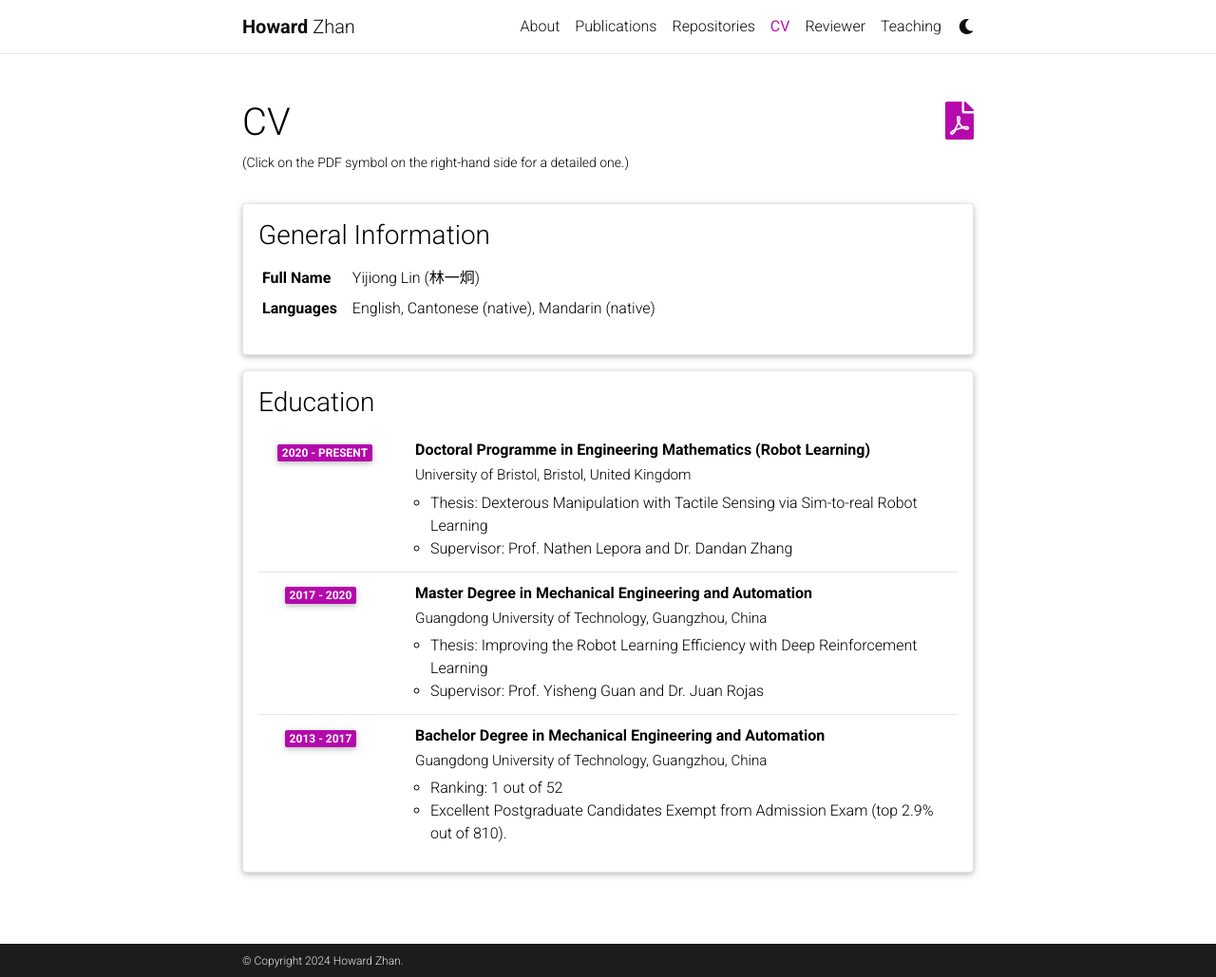
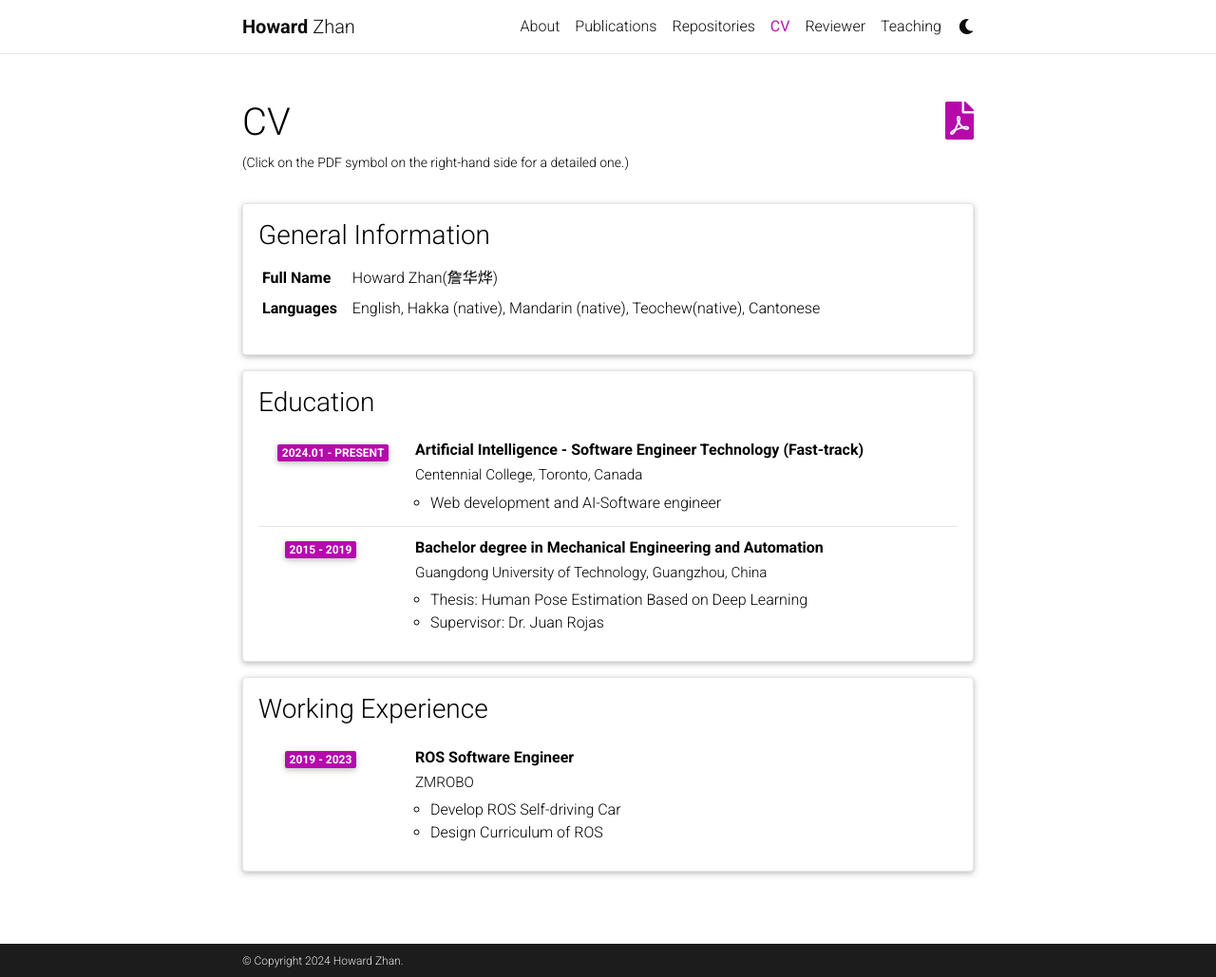
Before and after one commit to huayezhan/resume, a Jekyll site: the page built from _pages/cv.md, in a window 1280 px wide and 1029 px high. Shown: the whole window at 95% size. Built offline with Jekyll 4.4.1, drawn with Linux system fonts in a browser that asks for light colours; comment, search, counter and statistics services are not loaded; a style sheet for code colours, icons or effects is not loaded.

Commit message:
cv-updated

```diff
--- a/_data/cv.yml
+++ b/_data/cv.yml
@@ -2,21 +2,20 @@
   type: map
   contents:
     - name: Full Name
-      value: Yijiong Lin (林一炯)
+      value: Howard Zhan(詹华烨)
     # - name: Date of Birth
     #   value: 14th March 1879
     - name: Languages
-      value: English, Cantonese (native), Mandarin (native)
+      value: English, Hakka (native), Mandarin (native), Teochew(native), Cantonese
 
 - title: Education
   type: time_table
   contents:
-    - title: Doctoral Programme in Engineering Mathematics (Robot Learning)
-      institution: University of Bristol, Bristol, United Kingdom
-      year: 2020 - present
+    - title: Artificial Intelligence - Software Engineer Technology (Fast-track)
+      institution: Centennial College, Toronto, Canada
+      year: 2024.01 - present
       description:
-        - "Thesis: Dexterous Manipulation with Tactile Sensing via Sim-to-real Robot Learning"
-        - "Supervisor: Prof. Nathen Lepora and Dr. Dandan Zhang"
+        - "Web development and AI-Software engineer"
       # description:
       #   - Description 1.
       #   - Description 2.
@@ -24,19 +23,22 @@
         #   contents:
         #     - Sub-description 1.
         #     - Sub-description 2.
-    - title: Master Degree in Mechanical Engineering and Automation
+    - title: Bachelor degree in Mechanical Engineering and Automation
       institution: Guangdong University of Technology, Guangzhou, China
-      year: 2017 - 2020
+      year: 2015 - 2019
       description:
-        - "Thesis: Improving the Robot Learning Efficiency with Deep Reinforcement Learning"
-        - "Supervisor: Prof. Yisheng Guan and Dr. Juan Rojas"
+        - "Thesis: Human Pose Estimation Based on Deep Learning"
+        - "Supervisor: Dr. Juan Rojas"
 
-    - title: Bachelor Degree in Mechanical Engineering and Automation
-      institution: Guangdong University of Technology, Guangzhou, China
-      year: 2013 - 2017
+- title: Working Experience
+  type: time_table
+  contents:
+    - title: ROS Software Engineer
+      institution: ZMROBO
+      year: 2019 - 2023
       description:
-        - "Ranking: 1 out of 52"
-        - "Excellent Postgraduate Candidates Exempt from Admission Exam (top 2.9% out of 810)."
+        - "Develop ROS Self-driving Car"
+        - "Design Curriculum of ROS"
         # - Description 2.
 
 # - title: Experience
```
Also changed, not shown: _pages/about.md (+2 -2 lines), assets/img/hz.jpg.
